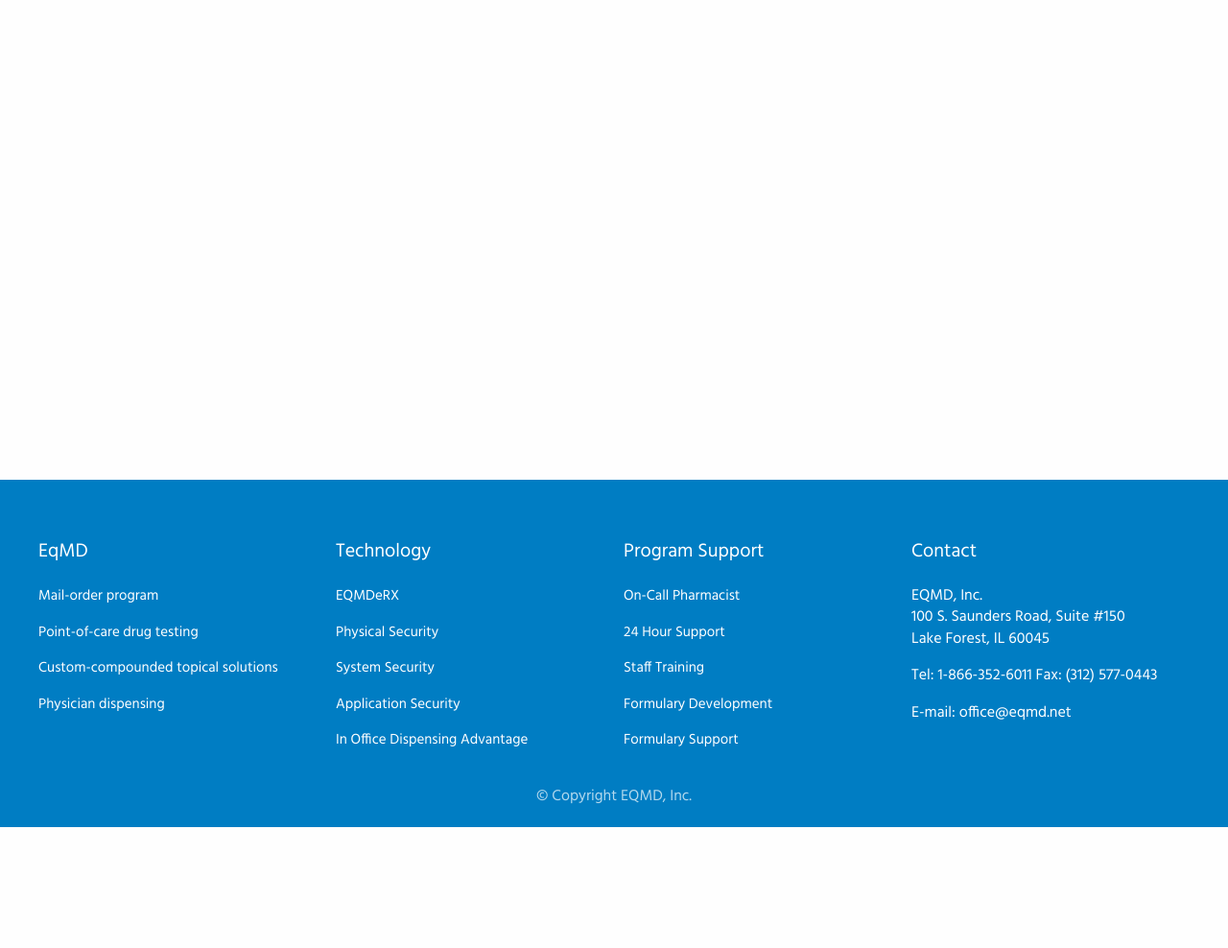
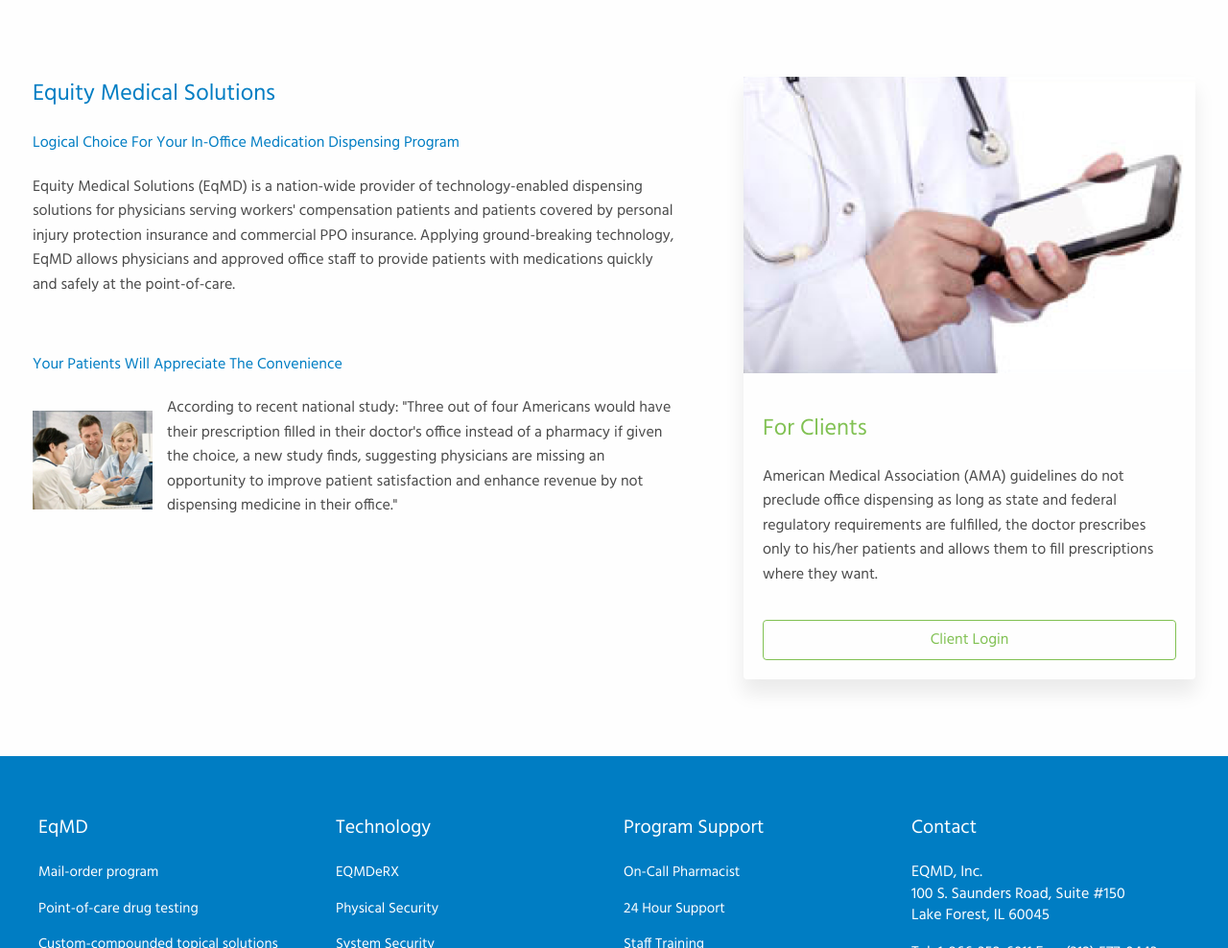
Before and after one commit to sheminusminus/eqmd, a plain HTML site: page index.html in a window 1280 px wide. Shown: the part 656-1644 px from the top of the page at 96% size. Before the commit the page ends 1518 px from the top, so only its background shows below. Drawn offline with Linux system fonts and the light colour scheme.

Commit message:
body content structure

```diff
--- a/assets/styles/styles.css
+++ b/assets/styles/styles.css
@@ -44,12 +44,24 @@ a {
     text-decoration: none;
 }
 
-a.primary {
+.primary {
     color: #007DC3;
 }
 
-a.secondary {
+.secondary {
     color: #81C153;
+}
+
+.pageText {
+    color: #4A4A4A;
+}
+
+.primaryBorder {
+    border: 1px solid #007DC3;
+}
+
+.secondaryBorder {
+    border: 1px solid #81C153;
 }
 
 /* ========= */
@@ -242,3 +254,84 @@ button.cta {
     padding: 14px;
     margin: 0 auto;
 }
+
+/* ======== */
+/* main body panel */
+/* ========= */
+
+.bodySection {
+    padding: 80px 34px;
+}
+
+.fig {
+    margin: 0 0 0 0;
+}
+
+.aboutPanel {
+    padding-right: 34px;
+}
+
+.aboutPanel h2 {
+    margin: 0 0 0 0;
+    font-weight: 400;
+}
+
+.aboutPanel h4 {
+    font-weight: 400;
+}
+
+.blurbContent {
+    display: flex;
+}
+
+.blurbText {
+    line-height: 1.6;
+}
+
+.aboutPanel .fig {
+    width: 100%;
+    height: 100%;
+    margin: 0 0 0 0;
+    padding: 5px 15px 0 0;
+    display: flex;
+    flex-direction: column;
+    justify-content: center;
+}
+
+.aboutPanel .fig img {
+    max-width: 125px;
+    max-height: 103px;
+}
+
+.withFigure p {
+    margin: 0 0 0 0;
+}
+
+.forClientsPanel {
+    padding: 0 0 0 34px;
+}
+
+.shadowBox {
+    border-radius: 4px;
+    box-shadow: 0 14px 20px 1px rgba(0,0,0,.08);
+    /*box-shadow: 0 0 6px 1px rgba(0, 0, 0, 0.5);*/
+}
+
+.panelBlurb {
+    padding: 20px;
+}
+
+.forClientsPanel h2 {
+    font-weight: 400;
+}
+
+.bodyBlurb.bottom {
+    padding-top: 20px;
+}
+
+.clientCta {
+    padding: 12px 34px;
+    margin: 34px auto 0;
+    width: 100%;
+    display: block;
+}
--- a/index.html
+++ b/index.html
@@ -57,8 +57,45 @@
     </div>
   </section>
 
-  <section class="grid-x">
-    <div class="cell small-7 about">
+  <section class="grid-x bodySection">
+    <div class="cell small-7 aboutPanel">
+      <h2 class="bodyTitle primary">Equity Medical Solutions</h2>
+      <div class="bodyBlurb top">
+        <h4 class="primary">Logical Choice For Your In-Office Medication Dispensing Program</h4>
+        <p class="blurbText pageText">
+          Equity Medical Solutions (EqMD) is a nation-wide provider of technology-enabled dispensing solutions for physicians serving workers' compensation patients and patients covered by personal injury protection insurance and commercial PPO insurance.
+          Applying ground-breaking technology, EqMD allows physicians and approved office staff to provide patients with medications quickly and safely at the point-of-care.
+        </p>
+      </div>
+      <div class="bodyBlurb bottom withFigure">
+        <h4 class="primary">Your Patients Will Appreciate The Convenience</h4>
+        <div class="blurbContent">
+          <div class="blurbFigWrapper">
+            <figure class="fig">
+              <img src="./assets/images/convenience.png" alt="Your Patients Will Appreciate The Convenience" />
+            </figure>
+          </div>
+          <p class="blurbText pageText">
+            According to recent national study: "Three out of four Americans would have their prescription filled in their doctor's office instead of a pharmacy if given the choice, a new study finds, suggesting physicians are missing an opportunity to improve patient satisfaction and enhance revenue by not dispensing medicine in their office."
+          </p>
+        </div>
+      </div>
+    </div>
+    <div class="cell small-5 forClientsPanel">
+      <div class="shadowBox">
+        <div class="panelFigWrapper">
+          <figure class="fig">
+            <img src="./assets/images/device.png" alt="For Clients" />
+          </figure>
+        </div>
+        <div class="panelBlurb">
+          <h2 class="secondary">For Clients</h2>
+          <p class="pageText blurbText">
+            American Medical Association (AMA) guidelines do not preclude office dispensing as long as state and federal regulatory requirements are fulfilled, the doctor prescribes only to his/her patients and allows them to fill prescriptions where they want.
+          </p>
+          <button class="secondary secondaryBorder clientCta">Client Login</button>
+        </div>
+      </div>
     </div>
   </section>
 
```
Also changed, not shown: assets/images/convenience.png (added), assets/images/device.png (added).
